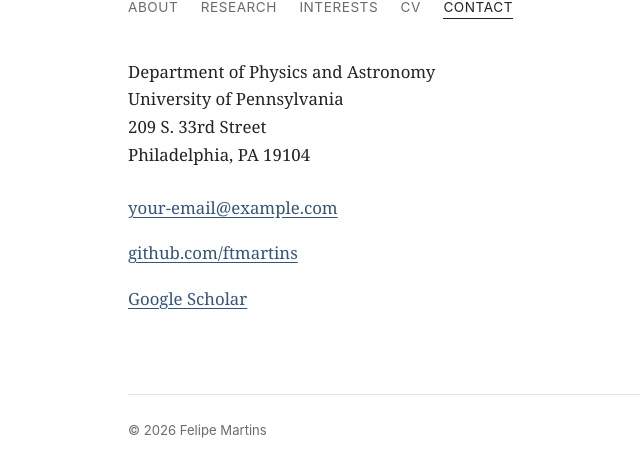
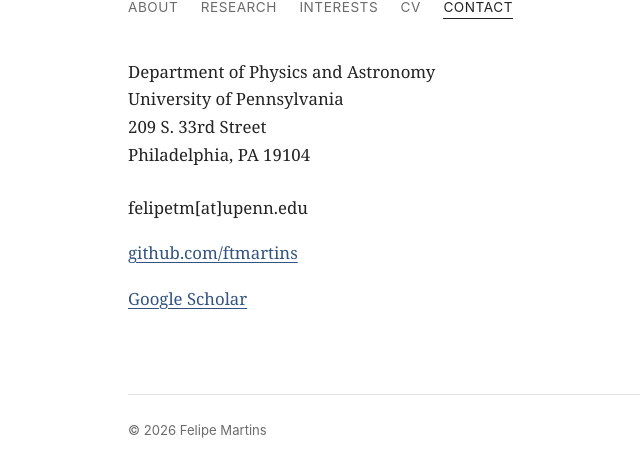
Before and after one commit to ftmartins/ftmartins.github.io, a plain HTML site: page contact.html in a window 1280 px wide. Shown: the part 102-578 px from the top of the page, without its empty margins (172-812 px from the left). Drawn offline with Linux system fonts and the light colour scheme.

Commit message:
Change email address in contact.html
Updated email contact information.

```diff
--- a/contact.html
+++ b/contact.html
@@ -33,7 +33,7 @@
         </div>
 
         <div class="contact-block">
-          <p><a href="mailto:your-email@example.com">your-email@example.com</a></p>
+          <p> felipetm[at]upenn.edu </p>
           <p><a href="https://github.com/ftmartins">github.com/ftmartins</a></p>
           <p><a href="https://scholar.google.com/citations?user=QYvN1eUAAAAJ&amp;hl=en">Google Scholar</a></p>
         </div>
```
